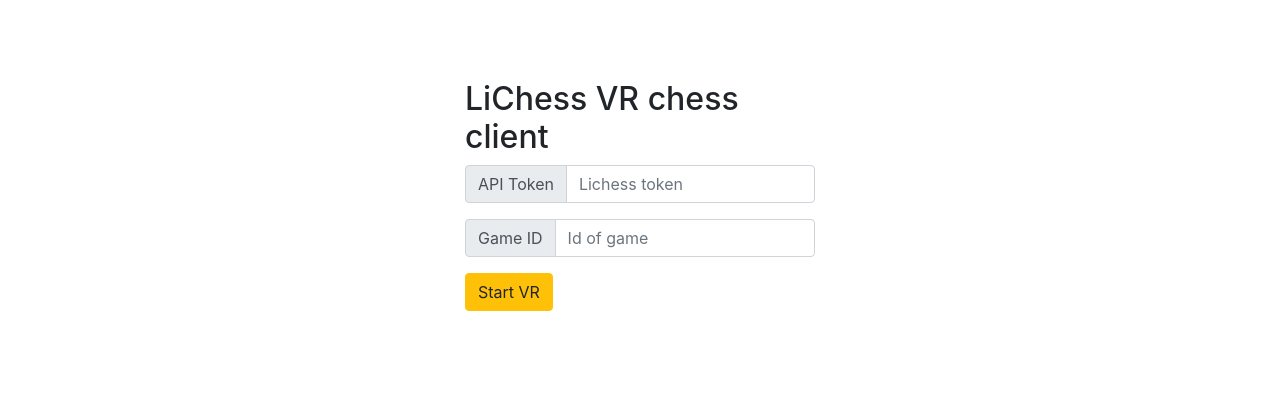
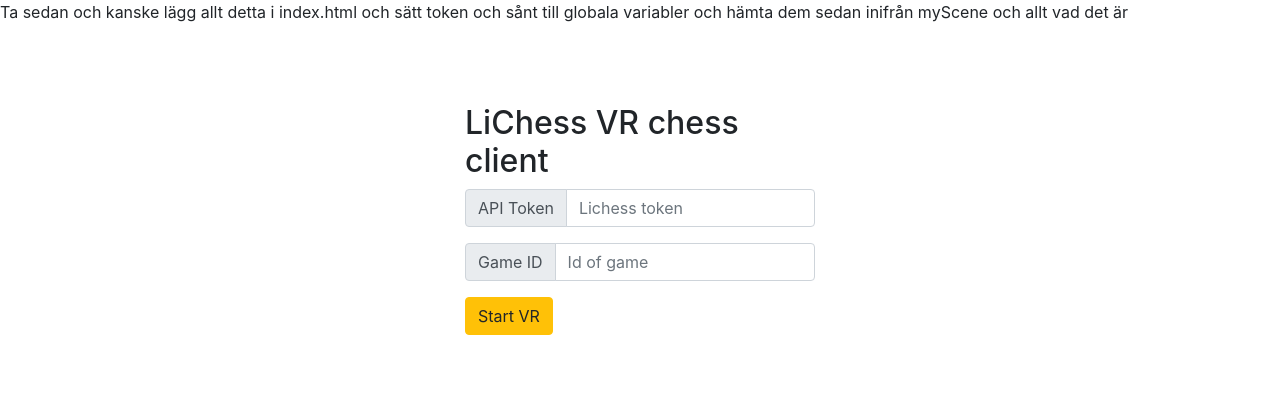
Before and after one commit to OptiGE/preSchack, a website: page login.html in a window 1280 px wide. Drawn offline with nearby package versions, Linux system fonts and the light colour scheme.

Commit message:
Lade till kommentar om hur fortsätta

```diff
--- a/login.html
+++ b/login.html
@@ -19,6 +19,7 @@
     </script>
   </head>
   <body>
+      Ta sedan och kanske lägg allt detta i index.html och sätt token och sånt till globala variabler och hämta dem sedan inifrån myScene och allt vad det är
     <div id="inputDiv">
         <div style="height: 10vh;"></div>
         <div class="container">
```
